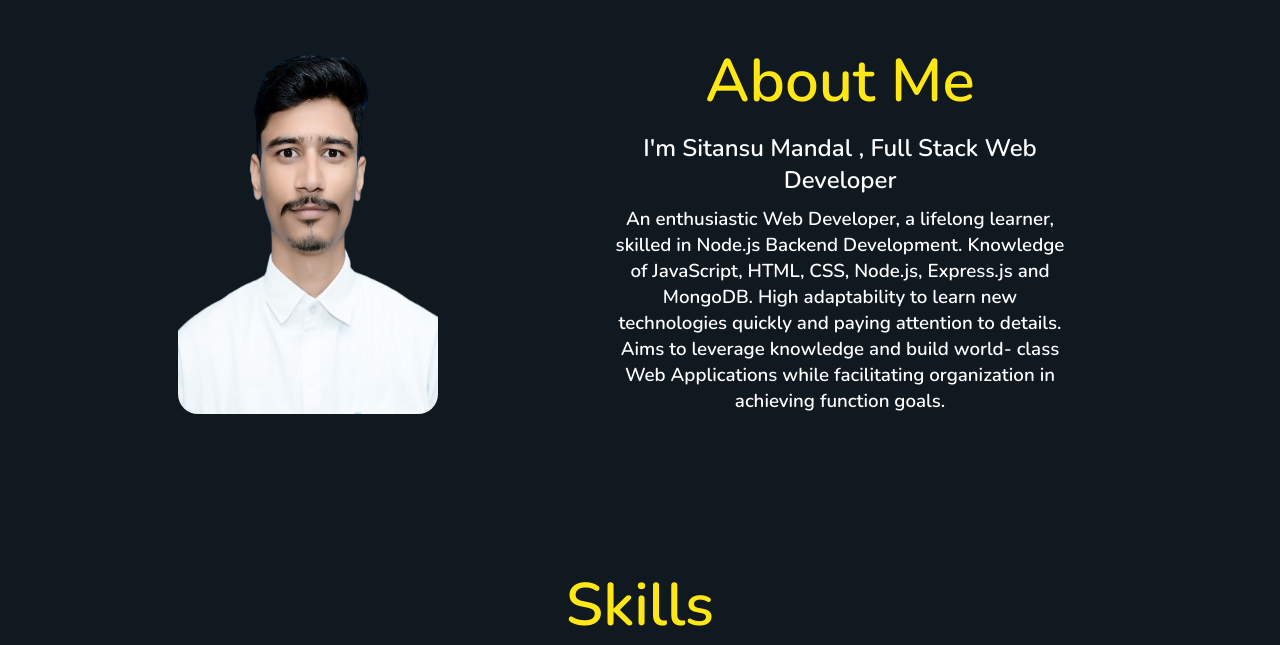
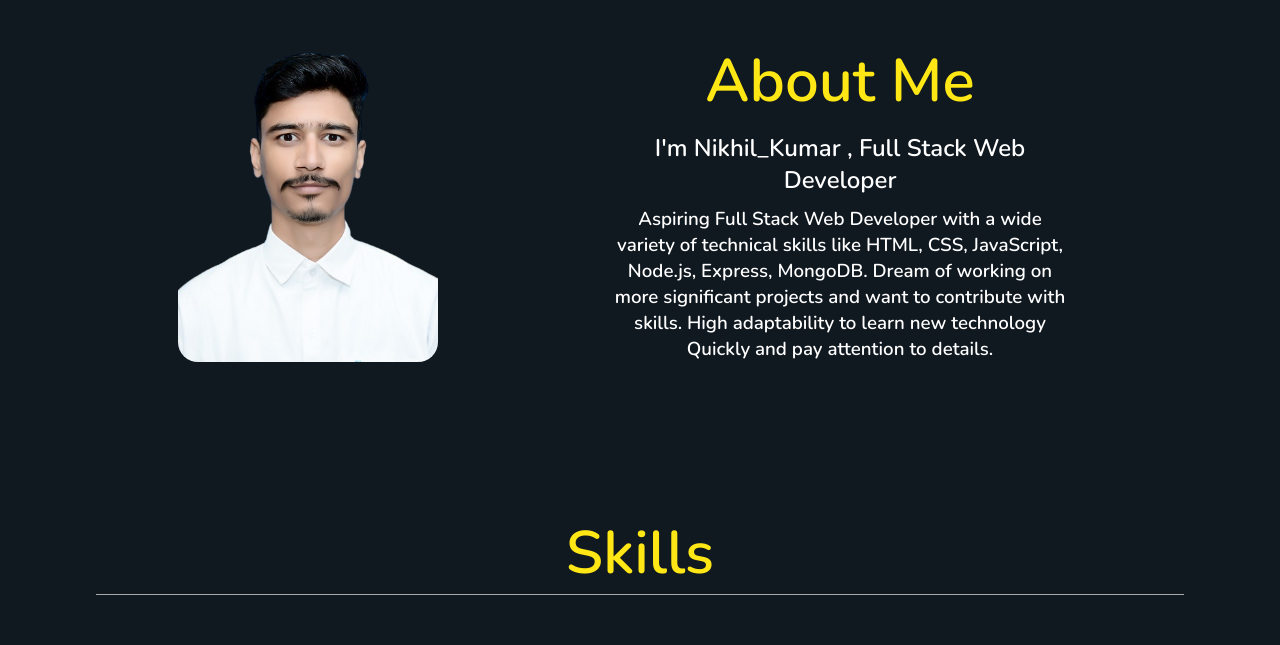
Before and after one commit to nikhiljangra0954/nikhiljangra0954.github.io, a website: page index.html in a window 1280 px wide. Shown: the part 840-1485 px from the top of the page. Drawn offline with nearby package versions, Linux system fonts and the light colour scheme; a script that the page names is missing; files whose address does not match are found by name.

Commit message:
prtfolio edit

```diff
--- a/index.html
+++ b/index.html
@@ -29,7 +29,7 @@
                     <li><a href="#projects" class="nav-link projects">Projects</a></li>
                     <li><a href="#contact" class="nav-link contact">Contact</a></li>
                     <li>
-                        <a href="./img/Sitansu_Mandal_Resume.pdf" class="nav-link resume" id="resume-button-1" download><i
+                        <a href="" class="nav-link resume" id="resume-button-1" download><i
                                 class="fa fa-download"></i> Resume </a>
                     </li>
                     <i class="fas fa-times" onclick="closemenu()"></i>
@@ -47,30 +47,15 @@
     <div id="home" class="home">
         <div class="home-div">
             <div class="home-div-intro">
-                <!-- <h1 id="user-detail-name">Sitansu Mandal</h1>
-                <h1 id="user-detail-intro">A <span>Full Stack</span>  <br> Web Developer</h1> -->
                 <h2>Hello,</h2>
                 <h1>I'm <span id="user-detail-name" class="variable">Nikhil Kumar</span></h1>
             </div>
-            <a href="./img/Soumya_Adhya_Resume.pdf" id="resume-button-2" download><i class="fa fa-download"></i> Resume
+            <a href="" id="resume-button-2" download><i class="fa fa-download"></i> Resume
             </a>
-            <!-- <div class="resume-button-2" >
-                <button id="resume-button-2"> <a id="resume-link-2" href="./img/Sitansu_Mandal_Resume.pdf" target="_blank" download="Sitansu_Mandal_Resume"  onclick="window.open('./img/Sitansu_Mandal_Resume.pdf')">Resume </a></button>
-            </div> -->
         </div>
         <div class="home-animated-div">
             <img src="./images/programming_images-removebg-preview.png" alt="animated-coding-gif">
         </div>
-        <!-- <div class="max-width">
-            <div class="home-content">
-                <div class="text-1">Hello, my name is</div>
-                <div class="text-2">Sitansu Mandal</div>
-                <div class="text-3">And I'm a <span class="typing"></span></div>
-
-            </div>
-        </div> -->
-        <!-- <div>
-        </div> -->
 
     </div>
 
@@ -85,17 +70,14 @@
             </div>
             <div class="about-child-div">
                 <h1 class="sub-title">About Me</h1>
-                <h2 id="user-detail-intro">I'm Sitansu Mandal , <span class="action">Full Stack Web Developer</span></h2>
-                <h3 id="user-detail-intro">An enthusiastic Web Developer, a lifelong learner,
-                    skilled in Node.js Backend Development.
-                    Knowledge of JavaScript, HTML, CSS, Node.js,
-                    Express.js and MongoDB. High adaptability to learn
-                    new technologies quickly and paying attention to
-
-                    details. Aims to leverage knowledge and build world-
-                    class Web Applications while facilitating organization
-
-                    in achieving function goals.</h3>
+                <h2 id="user-detail-intro">I'm Nikhil_Kumar , <span class="action">Full Stack Web Developer</span></h2>
+                <h3 id="user-detail-intro">Aspiring Full Stack Web Developer with a
+                    wide variety of technical skills like HTML,
+                    CSS, JavaScript, Node.js, Express, MongoDB.
+                    Dream of working on more significant
+                    projects and want to contribute with skills.
+                    High adaptability to learn new technology
+                    Quickly and pay attention to details.</h3>
             </div>
         </div>
         </div>
@@ -164,7 +146,7 @@
 
     <!-- -------------------------projects ------------------------------ -->
 
-    <section id="projects">
+    <!-- <section id="projects">
         <h1 class="sub-title">Projects</h1>
         <div class="project-div">
 
@@ -182,8 +164,8 @@
 
                     <h2 class="teck-stack-heading">Tech Stack :</h2>
                     <div class="project-tech-stack">
-                        <div><img src="./img/html.png" alt="html"></div>
-                        <div><img src="./img/css.png" alt="css"></div>
+                        <div><img src="./images/html.png" alt="html"></div>
+                        <div><img src="./images/css.png" alt="css"></div>
                         <div><img src="./img/javascript.png" alt="js"></div>
                         <div><img src="./img/nodejs.png" alt="nodejs"></div>
                         <div><img src="./img/mongodb.png" alt="MongoDB"></div>
@@ -312,7 +294,7 @@
         </div>
 
 
-    </section>
+    </section> -->
 
 
     <!-- ========================================== statistics =======================================================  -->
```
